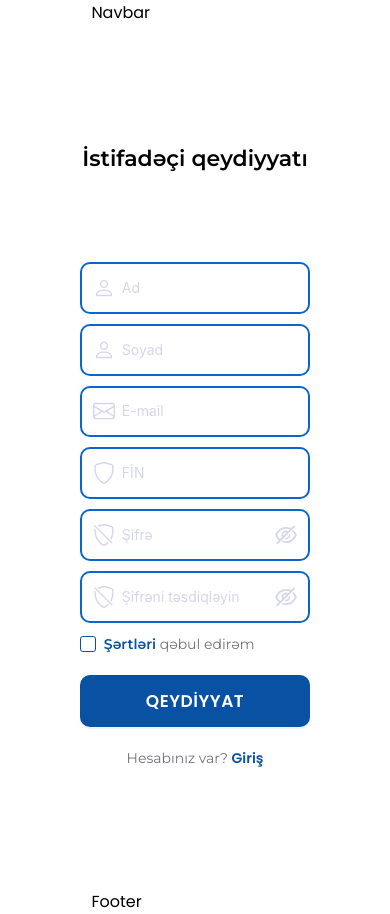
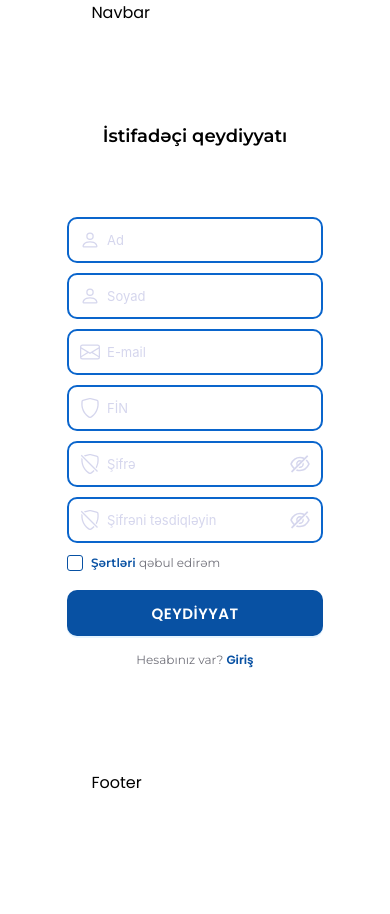
Before and after one commit to SamirrOrucov/JobApplicationProject, a React (Vite) app: page /sign-in in a window 390 px wide. After the commit the page ends 844 px from the top, so only its background shows below. Built offline with nearby package versions, Linux system fonts and the light colour scheme.

Commit message:
responsive for login signin added

```diff
--- a/src/App.jsx
+++ b/src/App.jsx
@@ -4,6 +4,7 @@ import Home from "./pages/Home";
 import LoginPage from "./pages/LoginPage/LoginPage";
 import NoPage from "./pages/NoPage/NoPage";
 import SignInPage from "./pages/SignInPage/SignInPage";
+import ProfilePage from "./pages/ProfilePage/ProfilePage";
 
 function App() {
   return (
@@ -13,6 +14,7 @@ function App() {
           <Route path="/" element={<MainLayout />}>
             <Route index element={<Home />} />
             <Route path="/*" element={<NoPage />} />
+            <Route path="/profile" element={<ProfilePage />} />
             <Route path="/sign-in" element={<SignInPage />} />
             <Route path="/login" element={<LoginPage />} />
           </Route>
--- a/src/components/Login/Login.scss
+++ b/src/components/Login/Login.scss
@@ -54,6 +54,9 @@
                 padding: 10px 0 20px;
 
                 label {
+                    display: flex;
+                    align-items: center;
+
                     .ant-checkbox {
                         user-select: none;
 
@@ -110,3 +113,65 @@
         }
     }
 }
+
+@media screen and (max-width: 460px) {
+    .login-container {
+        gap: 70px;
+
+        h1 {
+            font-size: 18px;
+        }
+
+        .login-content {
+            form {
+                .inputs {
+                    .input {
+                        height: 46px;
+                        width: 331px;
+
+                        input {
+                            &::placeholder {
+                                font-size: 13px;
+                            }
+                        }
+
+                        svg {
+                            font-size: 20px;
+                        }
+                    }
+                }
+
+                .text-input {
+                    padding: 8px 0 15px;
+
+                    label {
+                        span {
+                            font-size: 12px;
+                        }
+                    }
+
+                    a {
+                        font-size: 12px;
+                    }
+                }
+
+                button {
+                    height: 46px;
+                    width: 331px;
+                    font-size: 15px;
+                }
+
+                .have-acc {
+                    font-size: 12px;
+                    padding-top: 15px;
+
+                    a {
+                        color: #0851A3;
+                        font-size: 12px;
+                        font-weight: 600;
+                    }
+                }
+            }
+        }
+    }
+}
--- /dev/null
+++ b/src/components/Profile/Profile.jsx
@@ -0,0 +1,7 @@
+import React from "react";
+import "./Profile.scss";
+function Profile() {
+  return <div className="profile-container">Profile</div>;
+}
+
+export default Profile;
--- a/src/components/SignIn/SignIn.scss
+++ b/src/components/SignIn/SignIn.scss
@@ -54,6 +54,9 @@
                 padding: 10px 0 0px;
 
                 label {
+                    display: flex;
+                    align-items: center;
+
                     .ant-checkbox {
                         user-select: none;
 
@@ -111,3 +114,66 @@
         }
     }
 }
+
+@media screen and (max-width: 460px) {
+    .signin-container {
+        gap: 70px;
+
+        h1 {
+            font-size: 18px;
+        }
+
+        .signin-content {
+            form {
+                .inputs {
+                    .input {
+                        height: 46px;
+                        width: 331px;
+
+                        input {
+                            &::placeholder {
+                                font-size: 13px;
+                            }
+                        }
+
+                        svg {
+                            font-size: 20px;
+                        }
+                    }
+                }
+
+                .text-input {
+                    padding: 8px 0 0px;
+
+                    label {
+                        span {
+                            font-size: 12px;
+                        }
+                    }
+
+                    a {
+                        font-size: 12px;
+                    }
+                }
+
+                button {
+                    height: 46px;
+                    width: 331px;
+                    margin-top: 15px !important;
+                    font-size: 15px;
+                }
+
+                .have-acc {
+                    font-size: 12px;
+                    padding-top: 15px;
+
+                    a {
+                        color: #0851A3;
+                        font-size: 12px;
+                        font-weight: 600;
+                    }
+                }
+            }
+        }
+    }
+}
--- a/src/pages/LoginPage/LoginPage.scss
+++ b/src/pages/LoginPage/LoginPage.scss
@@ -5,3 +5,9 @@
     margin: 0;
   }
 }
+@media screen and (max-width: 460px) {
+  #login {
+    padding: 100px 0;
+    max-width: 100% !important;
+  }
+}
--- /dev/null
+++ b/src/pages/ProfilePage/ProfilePage.jsx
@@ -0,0 +1,12 @@
+import React from "react";
+import "./ProfilePage.scss";
+import Profile from "../../components/Profile/Profile";
+function ProfilePage() {
+  return (
+    <div id="profile">
+      <Profile />
+    </div>
+  );
+}
+
+export default ProfilePage;
--- /dev/null
+++ b/src/pages/ProfilePage/ProfilePage.scss
@@ -0,0 +1,8 @@
+#profile {
+    padding: 120px 0;
+
+    * {
+        max-width: 100%;
+        margin: 0;
+    }
+}
--- a/src/pages/SignInPage/SignInPage.scss
+++ b/src/pages/SignInPage/SignInPage.scss
@@ -6,3 +6,10 @@
     margin: 0;
   }
 }
+
+@media screen and (max-width: 460px) {
+  #signin {
+    padding: 100px 0;
+    max-width: 100% !important;
+  }
+}
```
Also changed, not shown: src/components/Profile/Profile.scss (added).
